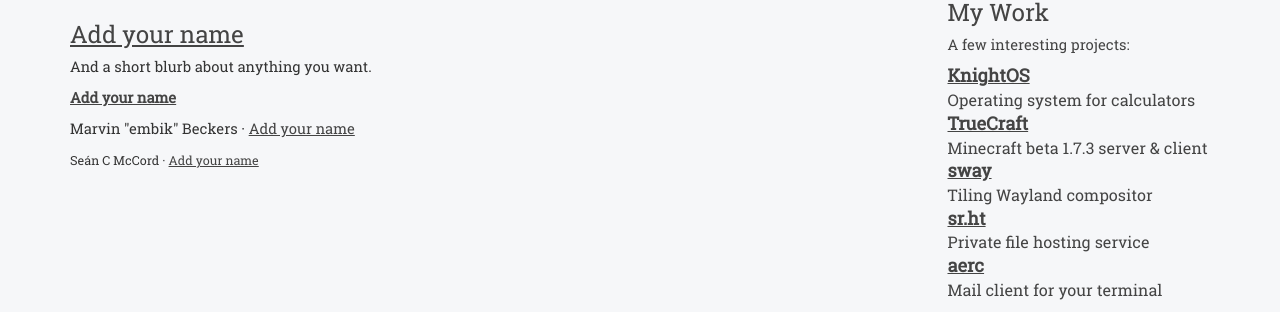
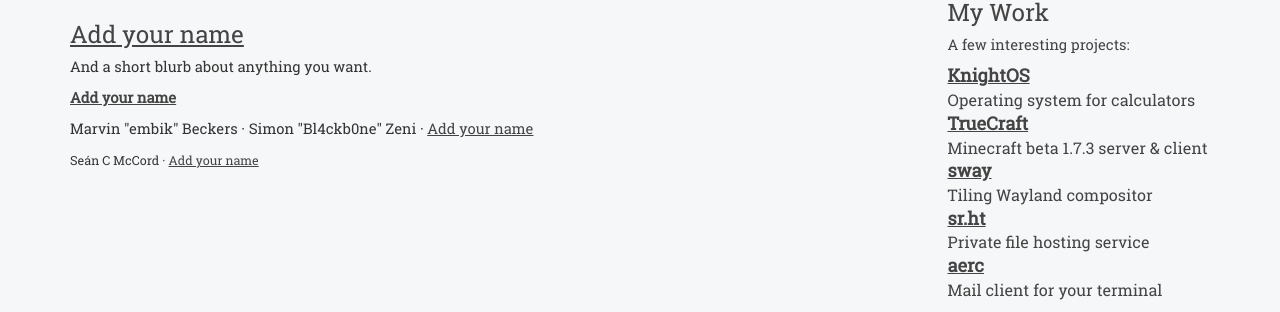
Before and after one commit to stormblog/sircmpwn.github.io, a Jekyll site: the page built from backers.html, in a window 1280 px wide. Shown: the part 501-813 px from the top of the page. Built offline with Jekyll 4.4.1, drawn with Linux system fonts in a browser that asks for light colours.

Commit message:
Add Bl4ckb0ne to backers page

```diff
--- a/backers.html
+++ b/backers.html
@@ -63,6 +63,7 @@ title: Patreon Backers
 </p>
 <p>
   Marvin "embik" Beckers ·
+  Simon "Bl4ckb0ne" Zeni ·
   <a href="https://www.patreon.com/bePatron?c=174155&rid=1681109">Add your name</a>
 </p>
 <p>
```
